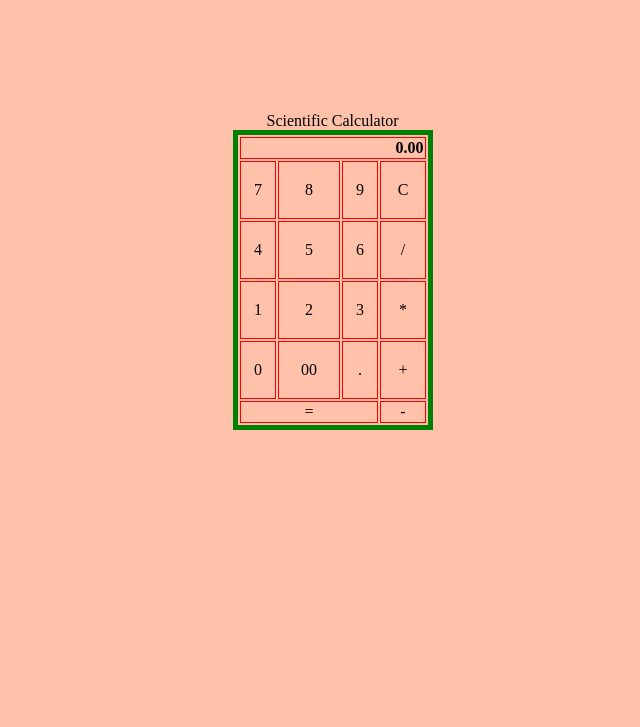
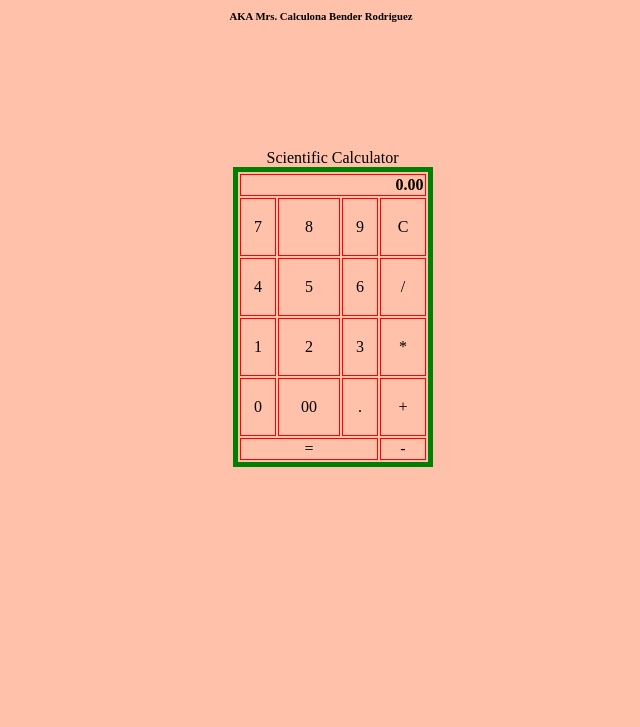
Before and after one commit to Anjeh24/Table-Styling-Calculator, a plain HTML site: page index.html in a window 1280 px wide. Shown: the part 73-800 px from the top of the page, without its empty margins (319-959 px from the left). Drawn offline with Linux system fonts and the light colour scheme.

Commit message:
modified -html-

```diff
--- a/index.html
+++ b/index.html
@@ -8,6 +8,7 @@
 </head>
 <body>
     <h1>Most Beautiful Calculator</h1>
+    <h6>AKA Mrs. Calculona Bender Rodriguez</h6>
 
     <table>
         <caption>Scientific Calculator</caption>
```
